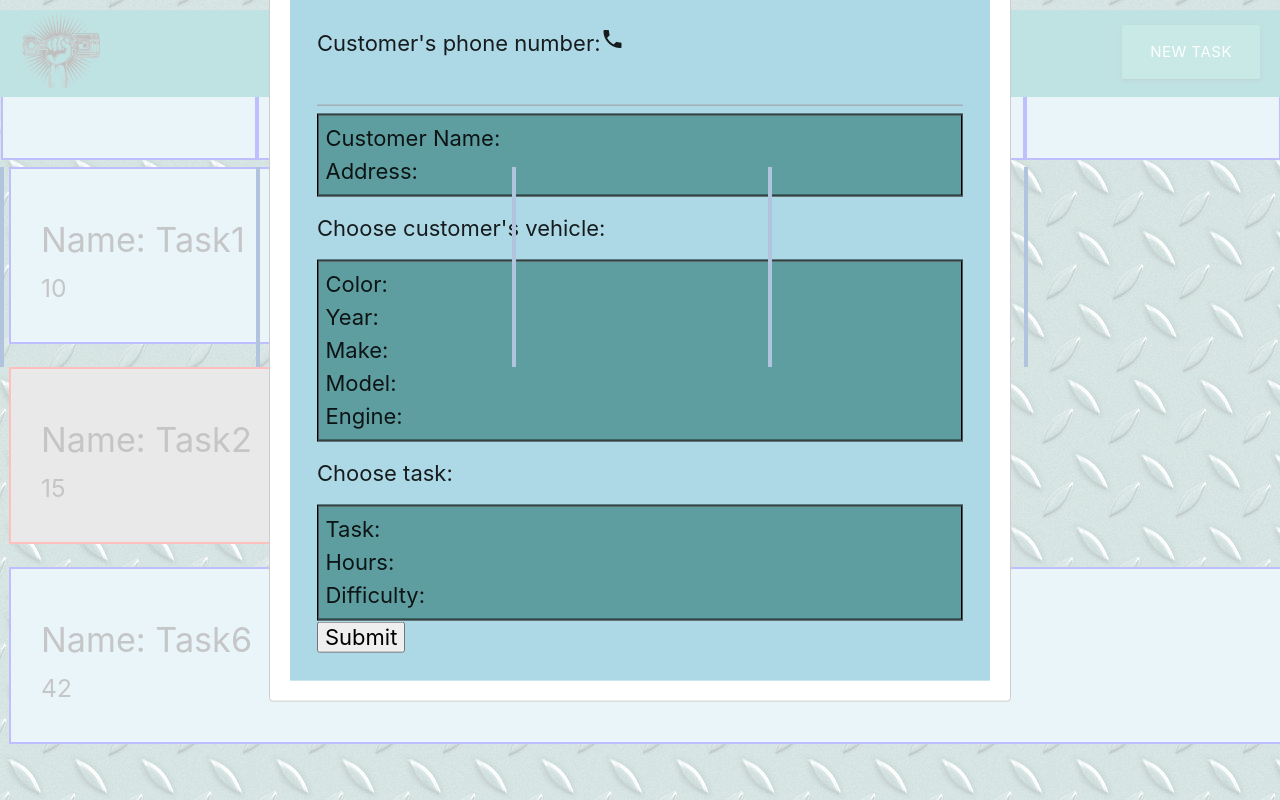
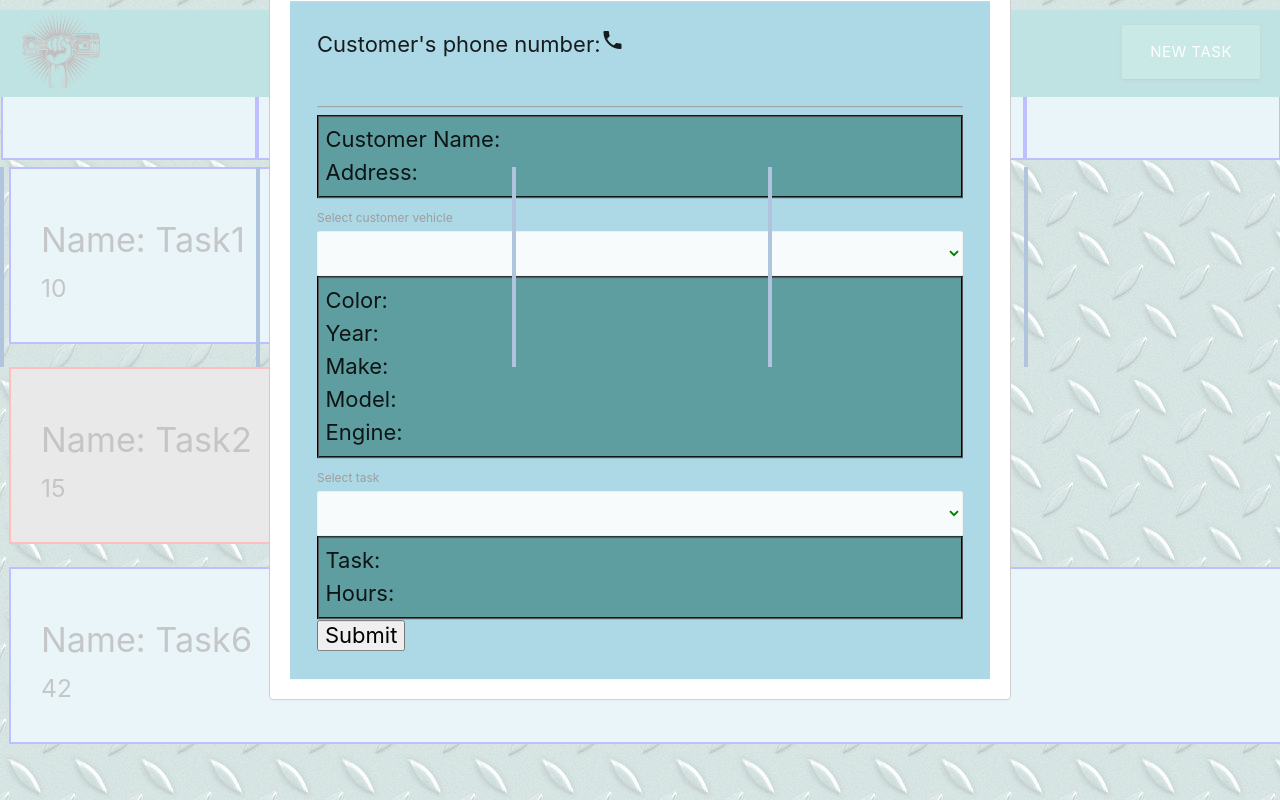
Before and after one commit to SBC-VN/shopander, a React (Create React App) app in the folder client/: page /garage in a window 1280 px wide. Both pictures are taken after a click on the link "NEW TASK". Shown: the top 800 px of the page. Built offline with nearby package versions, Linux system fonts and the light colour scheme.

Commit message:
Working form!

```diff
--- a/client/src/components/IntakeForm/index.js
+++ b/client/src/components/IntakeForm/index.js
@@ -17,6 +17,7 @@ class IntakeForm extends Component {
     taskInfo: {}
   };
 
+  // Stub customer data read.
   lookupCustomer = custid => {
     const cinfo = {
       firstname : "Joe",
@@ -49,8 +50,48 @@ class IntakeForm extends Component {
     });
   }
 
+  // Stub vehicle task info read.
+  lookupVehicleTasks = vehicleInfo => {
+    if (vehicleInfo === 0) {
+      return;
+    }
+
+    let vinfo = this.state.custVehicles.find(elem => {return( elem.id == vehicleInfo)});
+
+    // Load the tasks for the vehicle
+    let vtasks = [
+      {
+        id: 1,
+        name : "Oil Change",
+        duration: 0.25 },
+      {
+        id: 2,
+        name: "Tire rotation",
+        duration: 0.5 },
+      {
+        id: 3,
+        name: "Tune up",
+        duration: 1 }];
+
+    this.setState( { vehicleInfo : vinfo, vehicleTasks : vtasks } );
+  }
+
+  // Stub to handle when the task is selected.
+  setTask = taskInfo => {
+    if (taskInfo === 0) {
+      return;
+    }
+
+    let tinfo = this.state.vehicleTasks.find(elem => {return( elem.id == taskInfo)});
+
+    this.setState( { taskInfo : tinfo } );
+  }
+
   handleInputChange = event => {
     // Getting the value and name of the input which triggered the change
+    // This is where we would do all the database reads - before updating the
+    // state.   So: when a customer types thier phone number we look it up
+    // and put the customer info in the state.  etc.
     let value = event.target.value;
     const name = event.target.name;
 
@@ -60,6 +101,14 @@ class IntakeForm extends Component {
         this.lookupCustomer(value);
         return;
       }
+    }
+    else if (name === "vehiclesel") {
+      this.lookupVehicleTasks(value);
+      return;
+    }
+    else if (name === "tasksel") {
+      this.setTask(value);
+      return;
     }
 
     //Updating the input's state
@@ -72,6 +121,9 @@ class IntakeForm extends Component {
     // Preventing the default behavior of the form submit (which is to refresh the page)
     event.preventDefault();
 
+    // Need to validate data to make sure we have all the task info we need, then
+    // it should be added to the database and task lists.  Otherwise make a nasty
+    // beeping noise and make them stay here.
     console.log("Parent add task",this.state.taskinfo);
   };
 
@@ -80,6 +132,8 @@ class IntakeForm extends Component {
     return (
       <div id="intake-form">
         <form className="form">
+
+          {/* Simple form entry field for customer phone number = customer id */}
           <div id="custphone">
             Customer's phone number:
             <i className="material-icons prefix">phone</i>
@@ -91,6 +145,7 @@ class IntakeForm extends Component {
                     className="validate"/>
           </div>
 
+          { /* Next few fields get filled in with the customer information from the db */}
           <div id="custinfo">
             <div className="info-field-block" id="custinfo-name">
               Customer Name: {this.state.custInfo.firstname} {this.state.custInfo.lastname}
@@ -100,13 +155,17 @@ class IntakeForm extends Component {
             </div>
           </div>
 
-          <div className="input-field col s12" id="custvehicle-select">
-            Choose customer's vehicle:
-            <select onChange={this.handleInputChange} name="custvehicle-select">
-              {this.state.custVehicles.map( vehicle => (<option key={vehicle.id}
-                                                         value={vehicle.color + " " + vehicle.year + " " + vehicle.model}/>
-                                                        ))}
-            </select>
+          { /*  Once we have customer -> cars we can present them for selection value={this.state.value} */}
+          <div id="cust-car-sel">
+            <label>
+              Select customer vehicle
+              <select name="vehiclesel" onChange={this.handleInputChange}>
+              <option value="0"> </option>
+                {this.state.custVehicles.map (element => {
+                    return(<option value={element.id} key={element.id}>
+                          {element.color+" " +element.year+" "+element.model}</option>)})}
+              </select>
+            </label>
           </div>
 
           <div id="vehicleinfo">
@@ -127,10 +186,17 @@ class IntakeForm extends Component {
             </div>
           </div>
 
-          <div className="input-field col s12" id="vehicletask-select">
-            Choose task:
-            <select onChange={this.handleInputChange} name="vehicletask-select">
-            </select>
+          { /*  Once we have the vehicle we can present the tasks */}
+          <div id="cust-task-sel">
+            <label>
+              Select task
+              <select name="tasksel" onChange={this.handleInputChange}>
+              <option value="0"> </option>
+                {this.state.vehicleTasks.map (element => {
+                    return(<option value={element.id} key={element.id}>
+                          {element.name}</option>)})}
+              </select>
+            </label>
           </div>
 
           <div id="taskinfo">
@@ -139,9 +205,6 @@ class IntakeForm extends Component {
             </div>
             <div className="info-field-inline" id="vehicletask-hours">
               Hours: {this.state.taskInfo.duration}
-            </div>
-            <div className="info-field-inline" id="vehicletask-difficulty">
-              Difficulty: {this.state.vehicleInfo.difficulty}
             </div>
           </div>
 
--- a/client/src/components/IntakeForm/style.css
+++ b/client/src/components/IntakeForm/style.css
@@ -17,6 +17,16 @@
   padding: 1%;
 }
 
+#cust-car-sel {
+  display: block;
+}
+
+select {
+  display: inline-block;
+  color: green;
+  font-size: 25px;
+}
+
 #custinfo, #vehicleinfo, #taskinfo {
   display: block;
   border-color: black;
```
